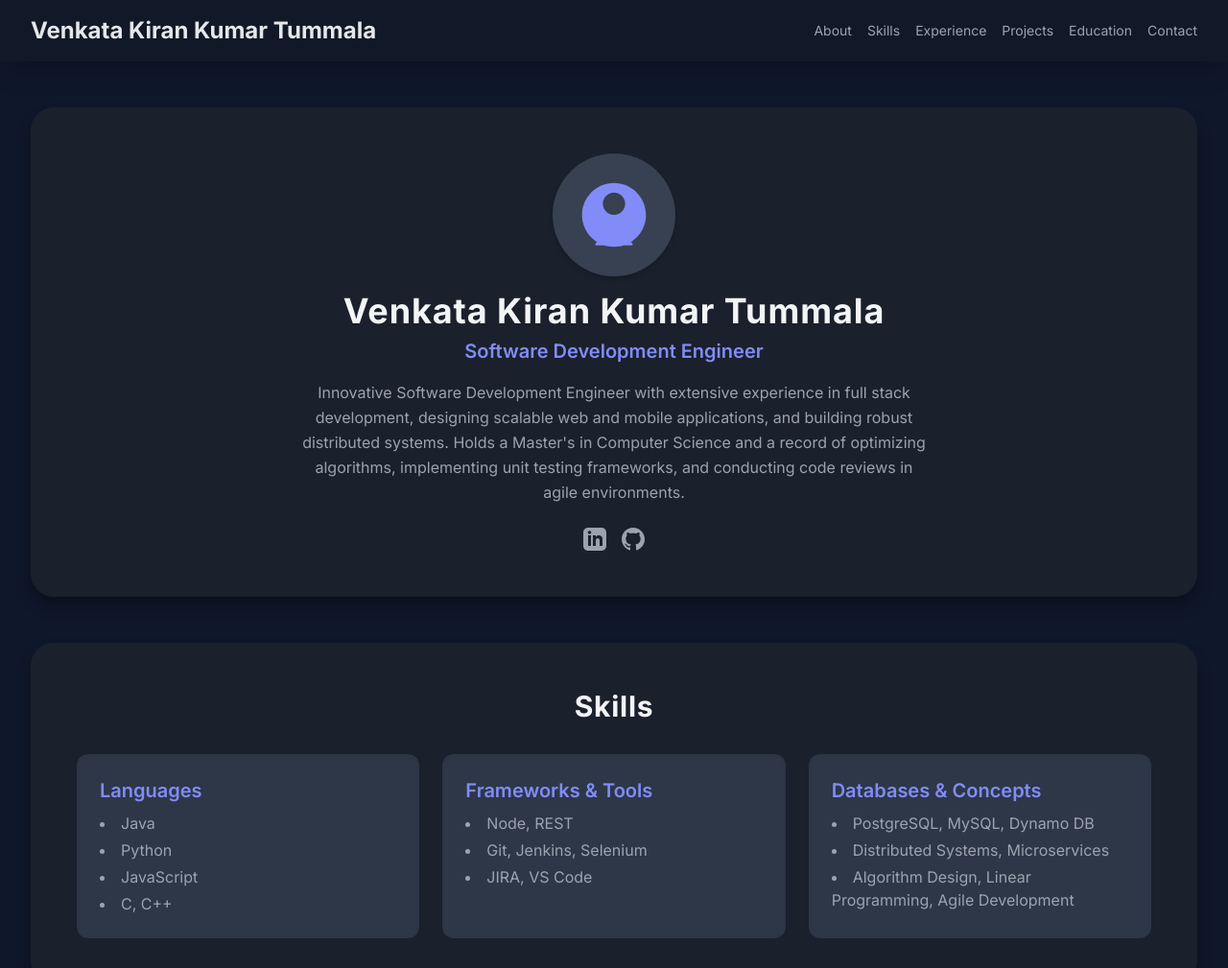
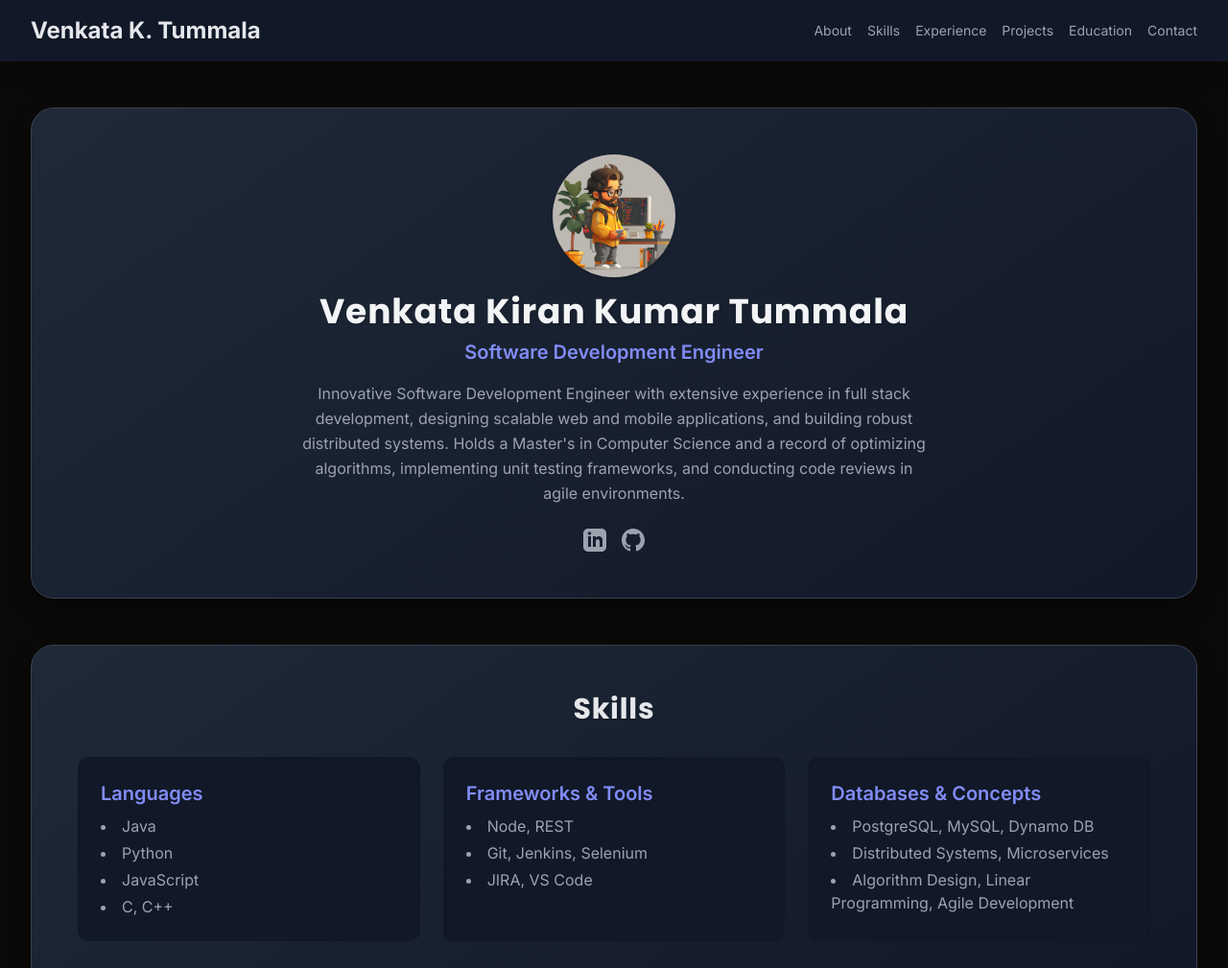
Before and after one commit to venkatakiran-tummala/venkatakiran-tummala.github.io, a plain HTML site: page index.html in a window 1280 px wide. Shown: the top 1009 px of the page at 96% size. Drawn offline with nearby package versions, Linux system fonts and the light colour scheme.

Commit message:
adding image

```diff
--- a/index.html
+++ b/index.html
@@ -3,14 +3,18 @@
 <head>
     <meta charset="UTF-8">
     <meta name="viewport" content="width=device-width, initial-scale=1.0">
-    <title>Venkata Kiran Kumar Tummala</title>
-    <link href="https://fonts.googleapis.com/css2?family=Inter:wght@400;600;700&display=swap" rel="stylesheet">
+    <title>Venkata Kiran Kumar Tummala - Portfolio</title>
+    <link href="https://fonts.googleapis.com/css2?family=Inter:wght@400;600;700&family=Poppins:wght@600;700&display=swap" rel="stylesheet">
     <script src="https://cdn.tailwindcss.com"></script>
     <style>
+        :root {
+            --primary-color: #6366f1; /* Tailwind's indigo-500 */
+            --secondary-color: #a5b4fc; /* Tailwind's indigo-300 */
+        }
         body {
             font-family: 'Inter', sans-serif;
-            background-color: #0f172a;
-            color: #d1d5db;
+            background-color: #0c0a09; /* Stone-950 */
+            color: #d4d4d4; /* Zinc-400 */
             transition: all 0.3s ease-in-out;
             animation: fadeIn 1s ease-in-out;
         }
@@ -21,29 +25,63 @@
             to { opacity: 1; }
         }
 
-        /* Styles for dynamic and interactive elements */
+        /* Gradient background for sections to add visual depth */
         .section-card {
-            background-color: #1a202c; /* Darker card background */
-            border-radius: 1.5rem; /* More rounded corners */
-            box-shadow: 0 10px 15px rgba(0, 0, 0, 0.3); /* Deeper shadow */
-            transition: transform 0.3s ease-in-out, box-shadow 0.3s ease-in-out;
+            background: linear-gradient(145deg, #1f2937, #111827); /* Dark gradient */
+            border: 1px solid #374151; /* Subtle border */
+            border-radius: 1.5rem;
+            box-shadow: 0 10px 25px rgba(0, 0, 0, 0.5); /* Deeper, softer shadow */
+            transition: transform 0.4s cubic-bezier(0.25, 0.46, 0.45, 0.94), box-shadow 0.4s cubic-bezier(0.25, 0.46, 0.45, 0.94);
         }
 
         .section-card:hover {
-            transform: translateY(-5px) scale(1.02); /* Pop-up and slight scale on hover */
-            box-shadow: 0 15px 25px rgba(0, 0, 0, 0.4);
+            transform: translateY(-8px) scale(1.02); /* More pronounced pop-up */
+            box-shadow: 0 20px 40px rgba(0, 0, 0, 0.6);
         }
 
+        /* Inner cards for a nested, layered effect */
         .inner-card {
-            background-color: #2d3748; /* Even darker inner card */
+            background: #111827;
             border-radius: 0.75rem;
-            box-shadow: inset 0 2px 4px rgba(0, 0, 0, 0.2);
+            box-shadow: inset 0 2px 4px rgba(0, 0, 0, 0.3);
+            transition: transform 0.3s ease-in-out;
+        }
+
+        .inner-card:hover {
+            transform: scale(1.03);
+        }
+
+        /* Professional, custom heading styles */
+        h1, h2 {
+            font-family: 'Poppins', sans-serif;
+            color: #e5e7eb; /* Off-white color */
+            text-shadow: 1px 1px 2px rgba(0,0,0,0.2);
         }
 
         /* Hover effects for links and buttons */
+        a {
+            transition: color 0.3s ease-in-out, transform 0.3s ease-in-out;
+        }
+
         a:hover {
-            color: #4f46e5; /* A bright indigo for hover */
+            color: var(--primary-color);
             transform: translateY(-2px);
+        }
+
+        /* Custom scrollbar for a professional look */
+        ::-webkit-scrollbar {
+            width: 10px;
+        }
+        ::-webkit-scrollbar-track {
+            background: #111827;
+        }
+        ::-webkit-scrollbar-thumb {
+            background: var(--primary-color);
+            border-radius: 5px;
+            border: 2px solid #111827;
+        }
+        ::-webkit-scrollbar-thumb:hover {
+            background: var(--secondary-color);
         }
     </style>
 </head>
@@ -52,7 +90,7 @@
     <!-- Header & Navigation -->
     <header class="bg-gray-900 shadow-xl sticky top-0 z-50">
         <nav class="container mx-auto px-4 sm:px-6 lg:px-8 py-4 flex flex-col sm:flex-row justify-between items-center">
-            <a href="#home" class="text-2xl font-bold text-gray-200 mb-2 sm:mb-0 transition-colors duration-200 hover:text-indigo-400">Venkata Kiran Kumar Tummala</a>
+            <a href="#home" class="text-2xl font-bold text-gray-200 mb-2 sm:mb-0 transition-colors duration-200 hover:text-indigo-400">Venkata K. Tummala</a>
             <div class="flex flex-wrap justify-center gap-4 text-sm font-medium">
                 <a href="#about" class="text-gray-400 hover:text-indigo-400 transition-colors duration-200">About</a>
                 <a href="#skills" class="text-gray-400 hover:text-indigo-400 transition-colors duration-200">Skills</a>
@@ -69,11 +107,10 @@
         <!-- Hero/About Section -->
         <section id="about" class="section-card p-8 sm:p-12 mb-12 text-center">
             <div class="flex flex-col items-center">
-                <div class="w-32 h-32 bg-gray-700 rounded-full mb-4 flex items-center justify-center shadow-md">
-                    <svg xmlns="http://www.w3.org/2000/svg" class="w-20 h-20 text-indigo-400" viewBox="0 0 24 24" fill="currentColor">
-                        <path d="M12 2C6.48 2 2 6.48 2 12s4.48 10 10 10 10-4.48 10-10S17.52 2 12 2zm0 3c1.93 0 3.5 1.57 3.5 3.5S13.93 12 12 12s-3.5-1.57-3.5-3.5S10.07 5 12 5zm0 14.2c-2.7 0-5.8 1.2-5.8 1.8v.5h11.6v-.5c0-.6-3.1-1.8-5.8-1.8z"/>
-                    </svg>
-                </div>
+                <!-- Replace the placeholder image URL with your own photo URL here -->
+                <img src="my_photo.avif"
+                     alt="Venkata Kiran Kumar Tummala"
+                     class="w-32 h-32 rounded-full mb-4 shadow-md object-cover">
                 <h1 class="text-3xl sm:text-4xl font-extrabold text-gray-100 mb-2 tracking-wide">Venkata Kiran Kumar Tummala</h1>
                 <p class="text-xl text-indigo-400 mb-4 font-semibold">Software Development Engineer</p>
                 <p class="max-w-prose text-gray-400 leading-relaxed">
@@ -98,7 +135,7 @@
 
         <!-- Skills Section -->
         <section id="skills" class="section-card p-8 sm:p-12 mb-12">
-            <h2 class="text-3xl font-bold text-center text-gray-100 mb-8 tracking-wide">Skills</h2>
+            <h2 class="text-3xl font-bold text-center mb-8 tracking-wide">Skills</h2>
             <div class="grid grid-cols-1 sm:grid-cols-2 lg:grid-cols-3 gap-6">
                 <!-- Languages -->
                 <div class="inner-card p-6 shadow-inner">
@@ -133,7 +170,7 @@
 
         <!-- Experience Section -->
         <section id="experience" class="section-card p-8 sm:p-12 mb-12">
-            <h2 class="text-3xl font-bold text-center text-gray-100 mb-8 tracking-wide">Experience</h2>
+            <h2 class="text-3xl font-bold text-center mb-8 tracking-wide">Experience</h2>
             <!-- ServiceNow - Software Engineer -->
             <div class="mb-8 p-6 inner-card shadow-inner">
                 <div class="flex flex-col sm:flex-row justify-between items-start sm:items-center mb-2">
@@ -173,7 +210,7 @@
 
         <!-- Projects Section -->
         <section id="projects" class="section-card p-8 sm:p-12 mb-12">
-            <h2 class="text-3xl font-bold text-center text-gray-100 mb-8 tracking-wide">Projects</h2>
+            <h2 class="text-3xl font-bold text-center mb-8 tracking-wide">Projects</h2>
             <!-- Cloud Automation -->
             <div class="mb-8 p-6 inner-card shadow-inner">
                 <h3 class="text-xl font-semibold text-indigo-400 mb-2">Cloud Automation</h3>
@@ -200,7 +237,7 @@
 
         <!-- Education Section -->
         <section id="education" class="section-card p-8 sm:p-12 mb-12">
-            <h2 class="text-3xl font-bold text-center text-gray-100 mb-8 tracking-wide">Education</h2>
+            <h2 class="text-3xl font-bold text-center mb-8 tracking-wide">Education</h2>
             <div class="grid grid-cols-1 md:grid-cols-2 gap-8">
                 <div class="p-6 inner-card shadow-inner">
                     <h3 class="text-xl font-semibold text-indigo-400">University Of South Florida</h3>
@@ -248,7 +285,7 @@
     </main>
 
     <footer class="bg-gray-900 text-gray-400 text-center py-6 mt-12">
-        <p>&copy; 2025 Venkata Kiran Kumar Tummala. All rights reserved.</p>
+        <p class="text-sm tracking-wide">&copy; 2025 Venkata Kiran Kumar Tummala. All rights reserved.</p>
     </footer>
 
 </body>
```
Also changed, not shown: my_photo.avif (added).
